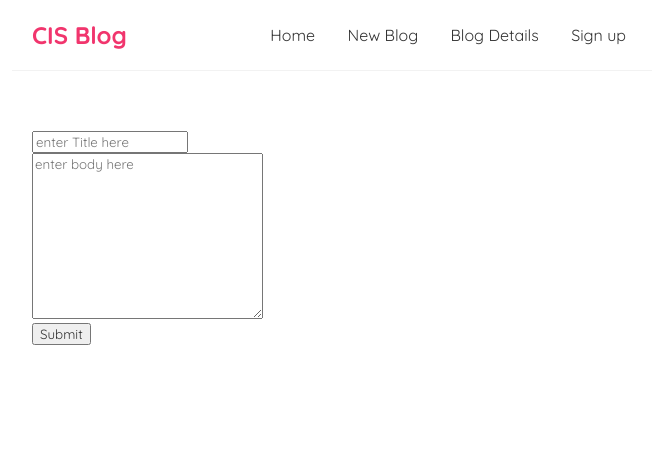
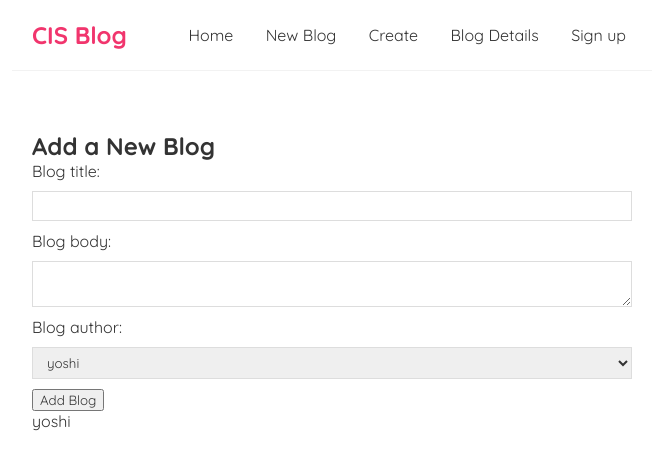
Before and after one commit to psean21c/spark, a React (Create React App) app: page /create in a window 1280 px wide. Shown: the top 468 px of the page, without its empty margins (308-971 px from the left). Built offline with nearby package versions, Linux system fonts and the light colour scheme; the HTML template or start-up script is replaced by a standard one.

Commit message:
finalized

```diff
--- a/src/App.js
+++ b/src/App.js
@@ -2,6 +2,7 @@
 import Navbar from './Navbar';
 import Home from './Home';
 import Blog from './Blog';
+import Create from './Create';
 import BlogDetails from './BlogDetails';
 import Login from './Login';
 
@@ -18,8 +19,11 @@ function App() {
           <Route exact path="/">
             <Home/>
           </Route>
+          <Route path="/add">
+            <Blog/>
+          </Route>
           <Route path="/create">
-            <Blog/>
+            <Create/>
           </Route>
           <Route path="/blogs/:id">
             <BlogDetails/>
--- a/src/BlogDetails.js
+++ b/src/BlogDetails.js
@@ -1,11 +1,25 @@
 import {useParams} from 'react-router-dom';
+// import useFetch from './useFetch';
+// not working below because I didn't make get for ID
+
 
 const BlogDetails = () => {
     const {id} = useParams();
+    // const url = "./students/"
+    // const {data: blog, isPending, error} = useFetch(url + id);
 
     return (
         <div className="blog-details">
-            <h2>Blog details - {id}</h2>
+            {/* {isPending && <div>Loading ... </div>}
+            {error && <div> {error}</div>}
+            {blog && (
+                <article>
+                    <h2> {blog.title}</h2>
+                    <p>witten by {blog.author}</p>
+                    <div>{blog.body}</div>
+                </article>
+            )} */}
+            {id}
         </div>
      );
 }
--- /dev/null
+++ b/src/Create.js
@@ -0,0 +1,56 @@
+import { useState } from "react";
+
+const Create = () => {
+  const [title, setTitle] = useState('');
+  const [body, setBody] = useState('');
+  const [author, setAuthor] = useState('yoshi');
+
+  const handleSubmit = (e) => {
+    e.preventDefault(); // refresh the page after submit
+    const blog = { title, body, author };
+
+    // console.log(blog);
+    fetch('/blogs/', {
+      method: 'POST',
+      headers: { "Content-Type": "application/json" },
+      body: JSON.stringify(blog)
+    }).then(() => {
+      console.log('new blog added');
+    })
+  }
+
+  return (
+    <div className="create">
+      <h2>Add a New Blog</h2>
+      <form  onSubmit={handleSubmit}>
+        <label>Blog title:</label>
+        <input
+          type="text"
+          required
+          value={title}
+          onChange={(e) => setTitle(e.target.value)}
+        />
+        <label>Blog body:</label>
+        <textarea
+          required
+          value={body}
+          onChange={(e) => setBody(e.target.value)}
+        ></textarea>
+        <label>Blog author:</label>
+        <select
+          value={author}
+          onChange={(e) => setAuthor(e.target.value)}
+        >
+          <option value="mario">mario</option>
+          <option value="yoshi">yoshi</option>
+        </select>
+        <button>Add Blog</button>
+        <p>{author}</p>
+        <p>{title}</p>
+        <p>{body}</p>
+      </form>
+    </div>
+  );
+}
+
+export default Create;
--- a/src/Home.jsx
+++ b/src/Home.jsx
@@ -4,7 +4,6 @@ import useFetch from './useFetch';
 const Home = () => {
     const url = "./students"
     const {data: blogs,isPending, error} = useFetch(url);
-
 
     return (
         <div className="home">
--- a/src/Navbar.js
+++ b/src/Navbar.js
@@ -6,7 +6,8 @@ const Navbar = () => {
             <h1>CIS Blog</h1>
             <div className="links">
                 <Link to="/">Home</Link>
-                <Link to="/create"> New Blog</Link>
+                <Link to="/add"> New Blog</Link>
+                <Link to="/create"> Create</Link>
                 <Link to="/blogs"> Blog Details</Link>
                 <Link to="/login"> Sign up</Link>
             </div>
--- a/src/index.css
+++ b/src/index.css
@@ -52,3 +52,12 @@
   color: #f1356d;
   margin-bottom: 8px;
 }
+
+.create input, .create textarea, .create select {
+  width: 100%;
+  padding: 6px 10px;
+  margin: 10px 0;
+  border: 1px solid #ddd;
+  box-sizing: border-box;
+  display: block;
+}
--- a/src/useFetch.js
+++ b/src/useFetch.js
@@ -33,7 +33,7 @@ const useFetch = (url) => {
                         setError(err.message);
                         }
                 });
-            },1000);
+            },500);
 
             return () => abortCont.abort();
         },[url]);
```
